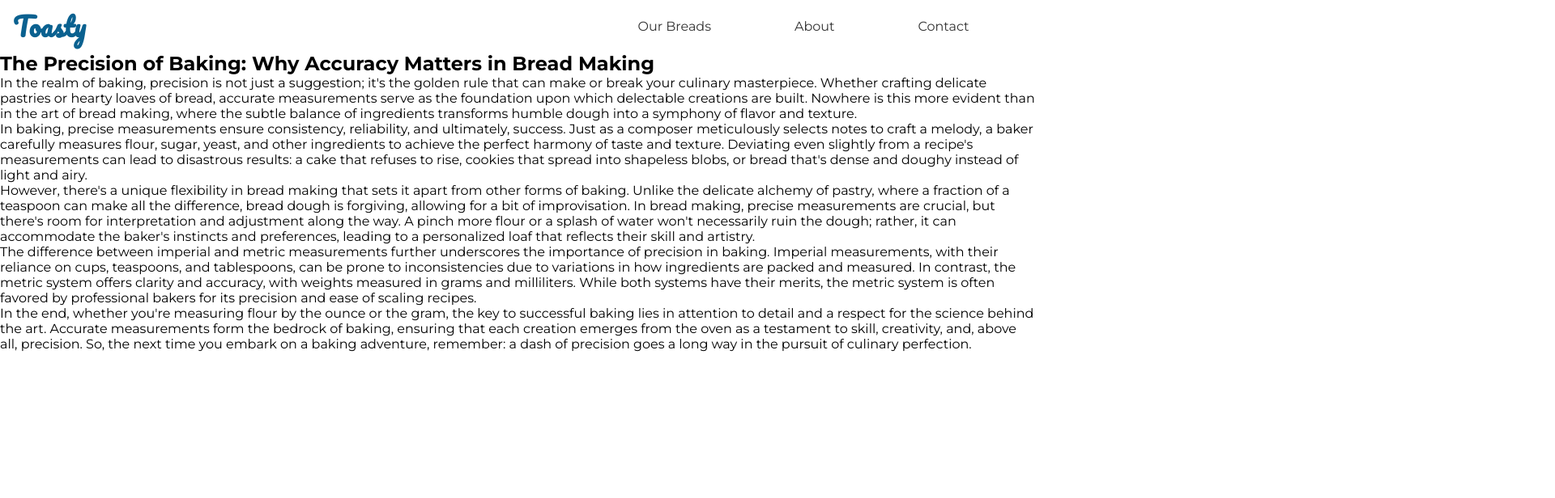
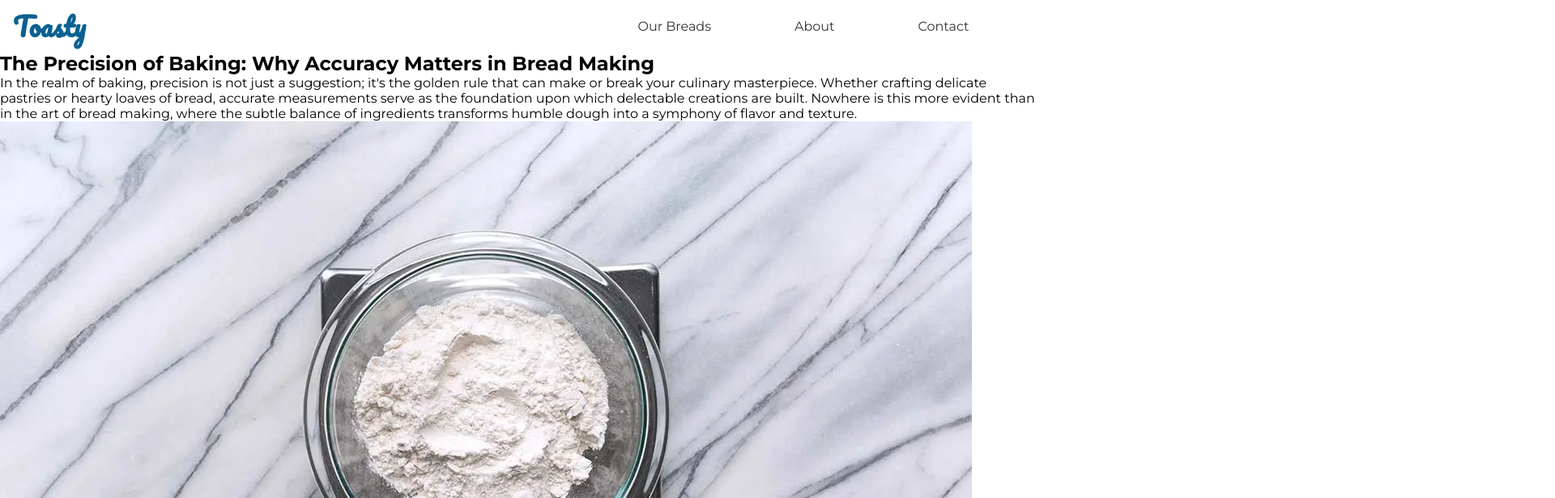
Before and after one commit to Poorple/Toasty, a React (Vite) app: page /measurement in a window 1280 px wide. Shown: the top 616 px of the page at 81% size, 1920 px wide, since content can reach past the window. Built offline with nearby package versions, Linux system fonts and the light colour scheme; a web font is replaced by a local one.

Commit message:
add imgs to DOM

```diff
--- a/src/components/Measurements.tsx
+++ b/src/components/Measurements.tsx
@@ -1,9 +1,12 @@
-import React from "react";
+import { useEffect } from "react";
 
 const Measurements = () => {
+  useEffect(() => {
+    setTimeout(() => window.scrollTo(0, 0), 0);
+  }, []);
   return (
     <>
-      <article>
+      <section className="blog-sect">
         <h2>The Precision of Baking: Why Accuracy Matters in Bread Making</h2>
         <p>
           In the realm of baking, precision is not just a suggestion; it's the
@@ -14,7 +17,8 @@ const Measurements = () => {
           making, where the subtle balance of ingredients transforms humble
           dough into a symphony of flavor and texture.
         </p>
-
+        <img src="/flour-measure.jpg" />
+        <br />
         <p>
           In baking, precise measurements ensure consistency, reliability, and
           ultimately, success. Just as a composer meticulously selects notes to
@@ -25,7 +29,8 @@ const Measurements = () => {
           into shapeless blobs, or bread that's dense and doughy instead of
           light and airy.
         </p>
-
+        <img src="/gluten-window.jpg" />
+        <br />
         <p>
           However, there's a unique flexibility in bread making that sets it
           apart from other forms of baking. Unlike the delicate alchemy of
@@ -37,7 +42,8 @@ const Measurements = () => {
           accommodate the baker's instincts and preferences, leading to a
           personalized loaf that reflects their skill and artistry.
         </p>
-
+        <img src="/scored-bread.jpg" />
+        <br />
         <p>
           The difference between imperial and metric measurements further
           underscores the importance of precision in baking. Imperial
@@ -48,7 +54,8 @@ const Measurements = () => {
           both systems have their merits, the metric system is often favored by
           professional bakers for its precision and ease of scaling recipes.
         </p>
-
+        <img src="/kneading-dough.jpeg" />
+        <br />
         <p>
           In the end, whether you're measuring flour by the ounce or the gram,
           the key to successful baking lies in attention to detail and a respect
@@ -58,7 +65,7 @@ const Measurements = () => {
           next time you embark on a baking adventure, remember: a dash of
           precision goes a long way in the pursuit of culinary perfection.
         </p>
-      </article>
+      </section>
     </>
   );
 };
```
